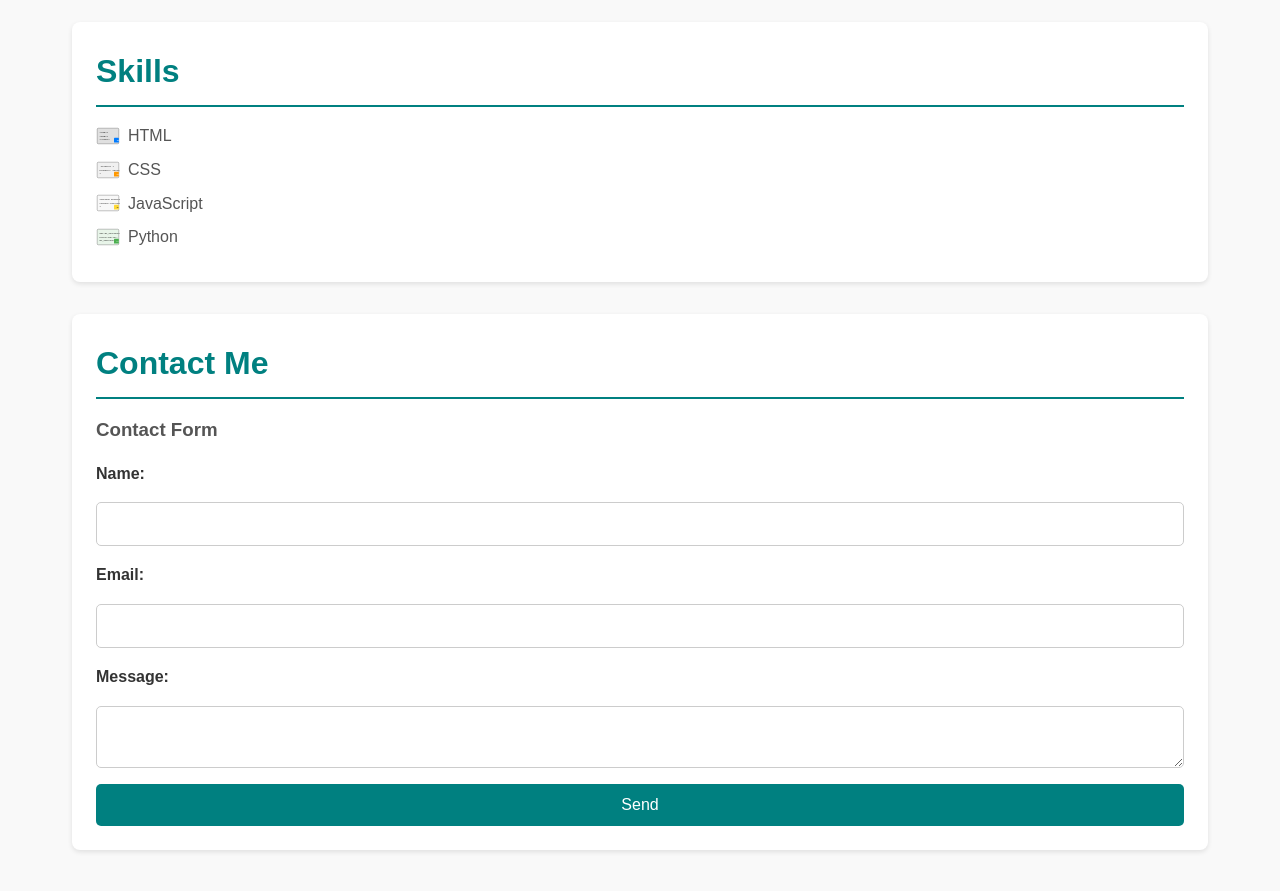
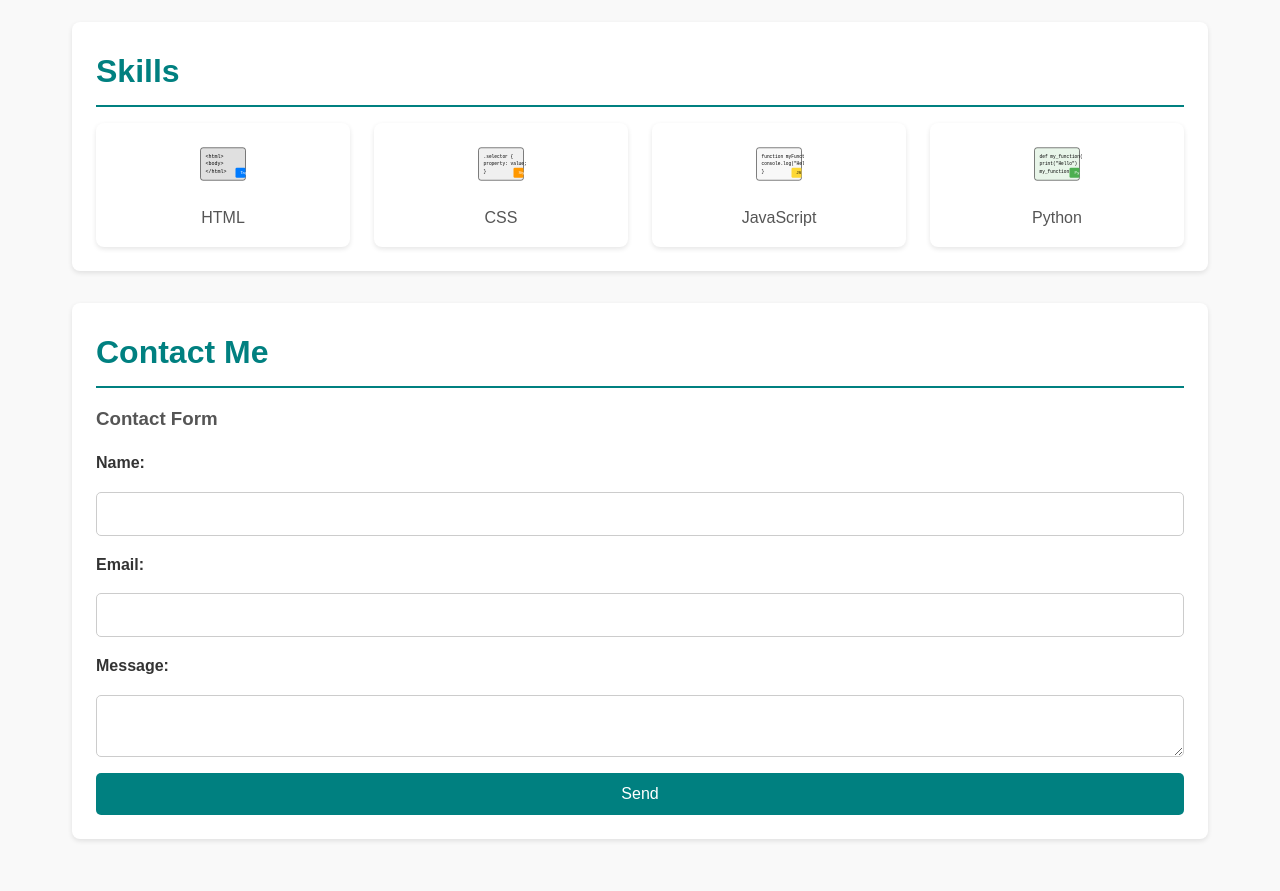
Before and after one commit to JonWebb2312/portfolio, a plain HTML site: page index.html in a window 1280 px wide. Shown: the part 900-1791 px from the top of the page. Drawn offline with Linux system fonts and the light colour scheme.

Commit message:
Re-styled the skills section to be more visually appealing and consistent with the rest of the page.

```diff
--- a/styles.css
+++ b/styles.css
@@ -216,24 +216,39 @@ figcaption {
 
 /* Skills Section */
 section#skills ul {
+    display: grid;
+    grid-template-columns: repeat(auto-fit, minmax(250px, 1fr)); /* Responsive grid layout */
+    gap: 1.5rem; /* Space between cards */
     list-style: none; /* Remove default bullet points */
     padding: 0;
+    margin: 0;
 }
 
 section#skills li {
+    background: var(--white-color); /* Card background */
+    border-radius: 8px;
+    box-shadow: 0 2px 5px rgba(0, 0, 0, 0.1); /* Card shadow */
+    overflow: hidden; /* Ensure content stays within the card */
+    padding: 1rem;
+    text-align: center;
+    transition: transform 0.3s ease, box-shadow 0.3s ease; /* Smooth hover effect */
     display: flex;
+    flex-direction: column;
     align-items: center;
-    gap: 0.5rem; /* Space between the icon and the text */
-    margin-bottom: 0.5rem; /* Space between list items */
-    font-size: 1rem;
-    color: var(--text-color);
+    justify-content: center;
+}
+
+section#skills li:hover {
+    transform: translateY(-5px); /* Slight lift effect on hover */
+    box-shadow: 0 4px 10px rgba(0, 0, 0, 0.2); /* Deeper shadow on hover */
 }
 
 section#skills li::before {
     content: '';
-    display: inline-block;
-    width: 24px; /* Set icon width */
-    height: 24px; /* Set icon height */
+    display: block;
+    width: 50px; /* Icon size */
+    height: 50px; /* Icon size */
+    margin-bottom: 1rem; /* Space between icon and text */
     background-size: contain;
     background-repeat: no-repeat;
     background-position: center;
```
